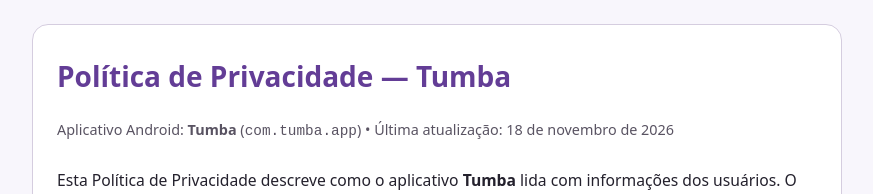
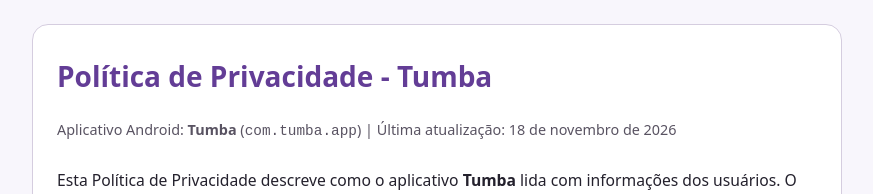
Before and after one commit to sergiobetween/tumba-privacy, a plain HTML site: page index.html in a window 1280 px wide. Shown: the top 194 px of the page, without its empty margins (203-1076 px from the left). Drawn offline with Linux system fonts and the light colour scheme.

Commit message:
Remove em-dash and bullet separator from privacy policy

```diff
--- a/index.html
+++ b/index.html
@@ -3,7 +3,7 @@
 <head>
   <meta charset="utf-8">
   <meta name="viewport" content="width=device-width, initial-scale=1">
-  <title>Política de Privacidade — Tumba</title>
+  <title>Política de Privacidade - Tumba</title>
   <style>
     :root {
       --bg: #f8f6fc;
@@ -65,8 +65,8 @@
 </head>
 <body>
   <main>
-    <h1>Política de Privacidade — Tumba</h1>
-    <p class="meta">Aplicativo Android: <strong>Tumba</strong> (<code>com.tumba.app</code>) • Última atualização: 18 de novembro de 2026</p>
+    <h1>Política de Privacidade - Tumba</h1>
+    <p class="meta">Aplicativo Android: <strong>Tumba</strong> (<code>com.tumba.app</code>) | Última atualização: 18 de novembro de 2026</p>
 
     <p>
       Esta Política de Privacidade descreve como o aplicativo <strong>Tumba</strong> lida com informações dos usuários.
```
